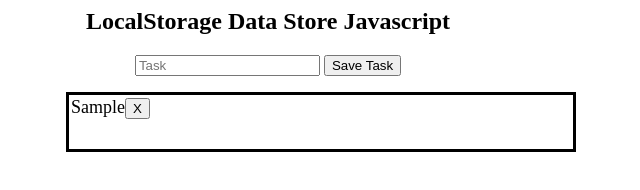
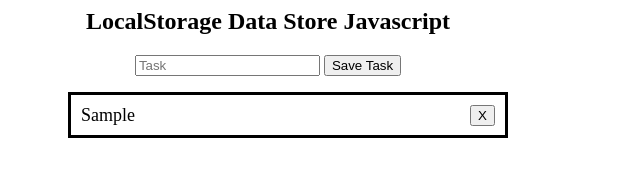
Before and after one commit to smdedar/ToDoList-LocalStorage, a plain HTML site: page index.html in a window 1280 px wide. Both pictures are taken after typing "Sample" into the empty fields and a click on the button "Save Task". Shown: the whole page, without its empty margins (372-1012 px from the left). Drawn offline with Linux system fonts and the light colour scheme.

Commit message:
design change

```diff
--- a/app.js
+++ b/app.js
@@ -1,42 +1,42 @@
-function saveData(){
+function saveData() {
     var data = document.getElementById("task").value;
     document.getElementById("task").value = null;
 
     var task = [];
     var storageCheck = JSON.parse(localStorage.getItem("todoTask"));
 
-    if(storageCheck != null){
+    if (storageCheck != null) {
         task = JSON.parse(localStorage.getItem('todoTask'));
     }
 
     task.push(data);
-    alert(task);
-    localStorage.setItem('todoTask',JSON.stringify(task));
+    //alert(task);
+    localStorage.setItem('todoTask', JSON.stringify(task));
 
     viewData();
 }
 
 
-function viewData(){
+function viewData() {
     var storageCheck = JSON.parse(localStorage.getItem("todoTask"));
     //console.log(storageCheck);
-   var  li = '';
-    for(var i=0; i<storageCheck.length; i++){
-        li += '<li>'+storageCheck[i]+'<button onclick="deleteData('+i+')">X</button></li>';
+    var li = '';
+    for (var i = 0; i < storageCheck.length; i++) {
+        li += '<li>' + storageCheck[i] + '<button id="deleteBtn" onclick="deleteData(' + i + ')">X</button></li>';
     }
     document.getElementById("viewTask").innerHTML = li;
 }
 
 
-function deleteData(index){
+function deleteData(index) {
     var task = JSON.parse(localStorage.getItem('todoTask'));
-    task.splice(index,1);
+    task.splice(index, 1);
     alert("Delete");
     localStorage.setItem('todoTask', JSON.stringify(task));
 
     viewData();
 }
 
-window.onload = function() {
+window.onload = function () {
     viewData();
-  };
+};
--- a/index.html
+++ b/index.html
@@ -3,14 +3,12 @@
     <meta charset="UTF-8">
     <meta name="viewport" content="width=, initial-scale=">
     <title>LocalStorage Data Store Javascript</title>
+    <!-- External JS-->
     <script src="app.js"></script>
+    <!-- External CSS -->
     <link rel="stylesheet" href="style.css">
-  <script></script>
+</head>
 
-  <style>
-
-  </style>
-</head>
 <body>
     <center>
         <h2>LocalStorage Data Store Javascript</h2>
@@ -25,6 +23,7 @@
         </ul>
     </div>
 </body>
+
 </html>
 
 <script>
--- a/style.css
+++ b/style.css
@@ -4,11 +4,11 @@ ul {
 }
 
 li {
-    height: 50px;
-    margin: 8px;
-    padding: 2px;
+    height: 20px;
+    margin: 10px;
+    padding: 10px;
     border-style: solid;
-    width: 500px;
+    width: auto;
     font-size: large;
 }
 
@@ -17,3 +17,7 @@ li {
     width: 500px;
     margin: 0 auto;
 }
+
+#deleteBtn{
+    float: right;
+}
```
Lines whose indentation alone changed are shown as unchanged.
